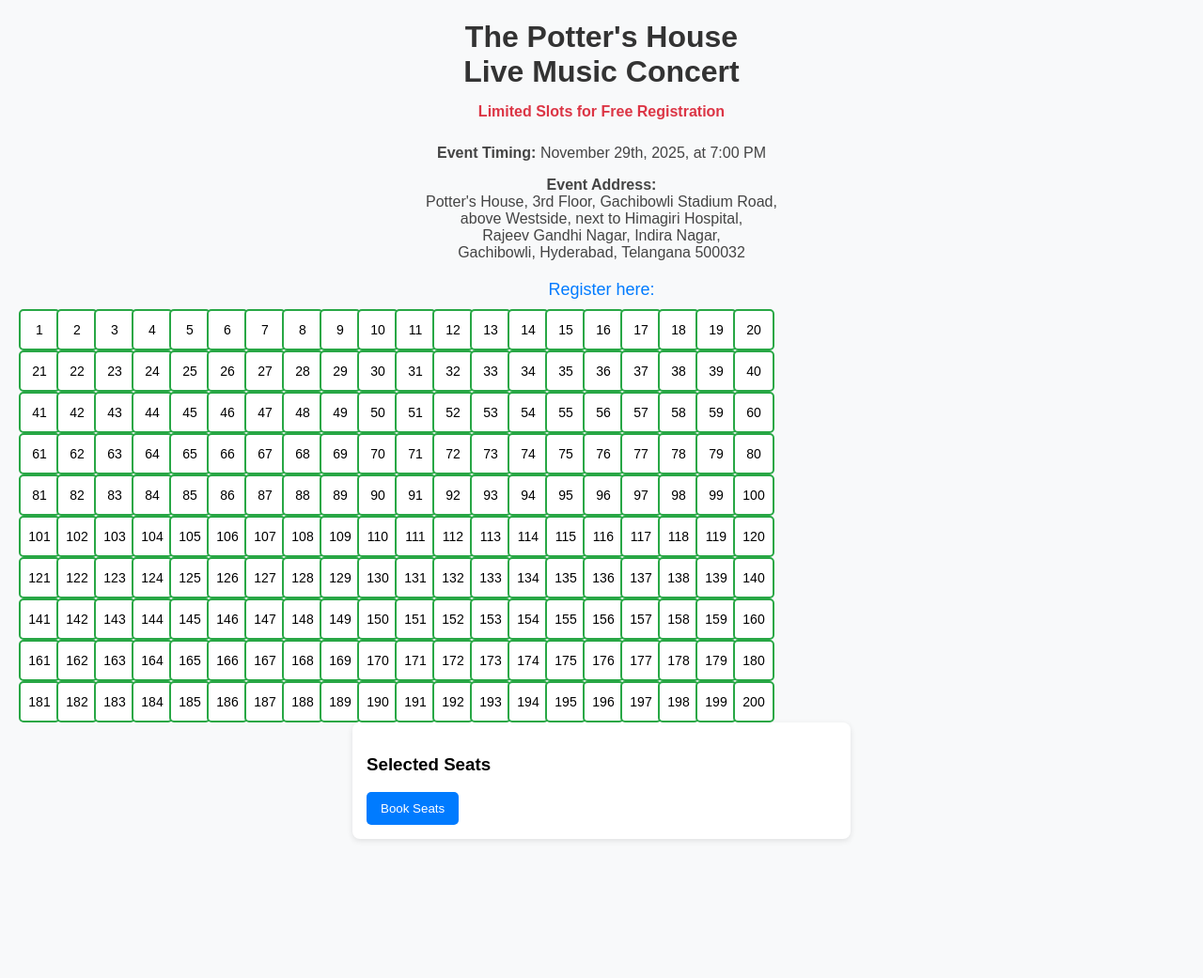
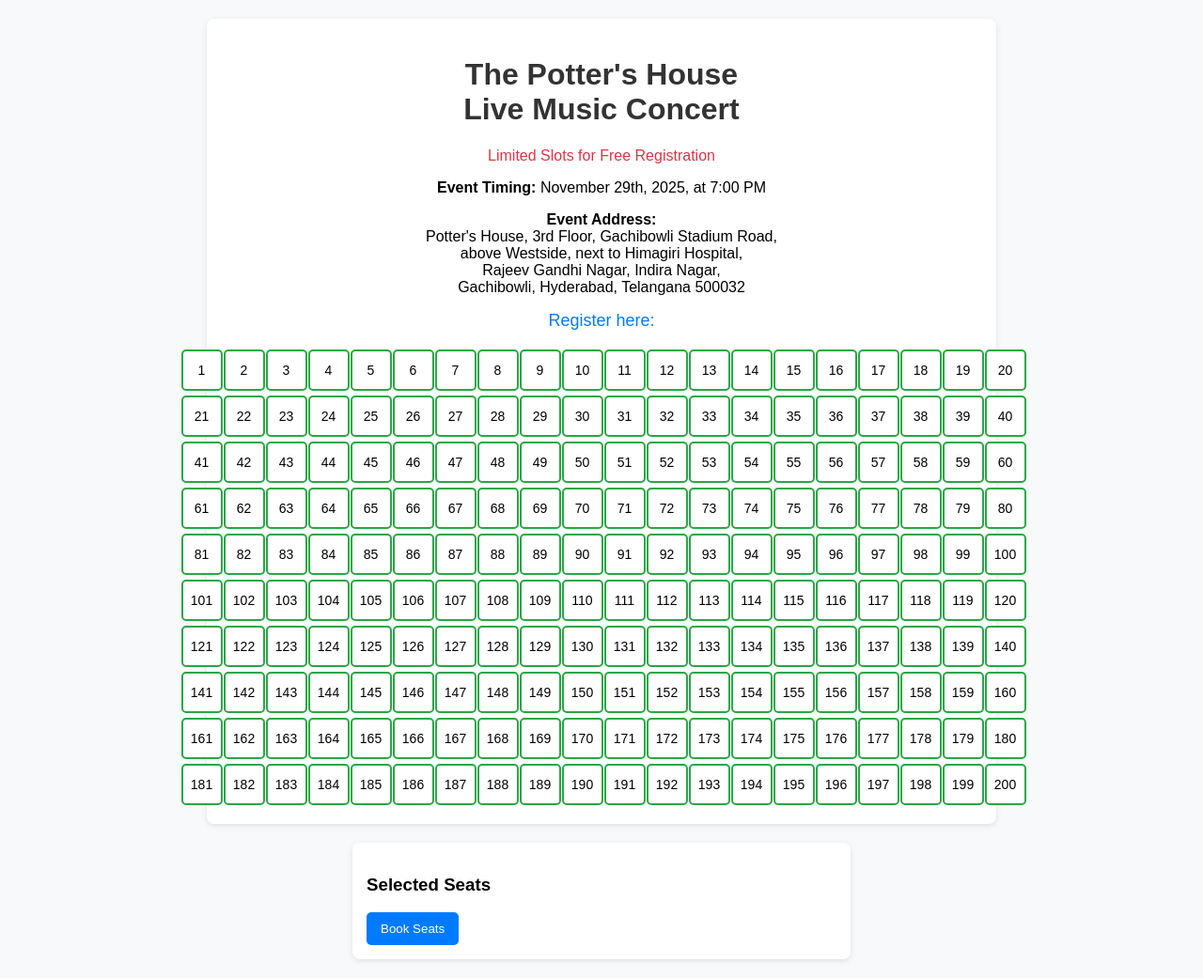
Before and after one commit to ganeshvaka6/concert-seats, a Flask app: page / in a window 1280 px wide. Shown: the whole page at 94% size. Before the commit the page ends 913 px from the top, so only its background shows below. Run offline with Flask 3, Linux system fonts and the light colour scheme; data that the repository does not hold is empty.

```diff
--- a/templates/index.html
+++ b/templates/index.html
@@ -21,10 +21,21 @@
         font-size: 16px;
         color: #444;
     }
+    #registration-section {
+        text-align: center;
+        margin: 20px auto;
+        max-width: 800px;
+        background: #fff;
+        padding: 20px;
+        border-radius: 8px;
+        box-shadow: 0 2px 6px rgba(0,0,0,0.1);
+    }
     #seat-container {
         display: grid;
         grid-template-columns: repeat(20, 40px);
-       -bottom: 20px;
+        gap: 5px;
+        justify-content: center;
+        margin-top: 20px;
     }
     .seat {
         width: 40px;
@@ -53,7 +64,7 @@
     }
     #selected-info {
         max-width: 500px;
-        margin: auto;
+        margin: 20px auto;
         background: #fff;
         padding: 15px;
         border-radius: 8px;
@@ -81,24 +92,20 @@
 </style>
 </head>
 <body>
-<h1>
-    The Potter's House<br>
-    Live Music Concert<br>
-    <span style="font-size:16px; color:#dc3545;">Limited Slots for Free Registration</span>
-</h1>
-<div class="event-details">
+
+<div id="registration-section">
+    <h1>The Potter's House<br>Live Music Concert</h1>
+    <p style="font-size:16px; color:#dc3545;">Limited Slots for Free Registration</p>
     <p><strong>Event Timing:</strong> November 29th, 2025, at 7:00 PM</p>
     <p><strong>Event Address:</strong><br>
     Potter's House, 3rd Floor, Gachibowli Stadium Road,<br>
     above Westside, next to Himagiri Hospital,<br>
     Rajeev Gandhi Nagar, Indira Nagar,<br>
     Gachibowli, Hyderabad, Telangana 500032</p>
+    <div style="font-size:18px; color:#007bff; margin:15px 0;">Register here:</div>
+
+    <div id="seat-container"></div>
 </div>
-
-<!-- Added Register here above seat table -->
-<div style="text-align:center; font-size:18px; color:#007bff; margin-bottom:10px;">Register here:</div>
-
-<div id="seat-container"></div>
 
 <div id="selected-info">
     <h3>Selected Seats</h3>
```
